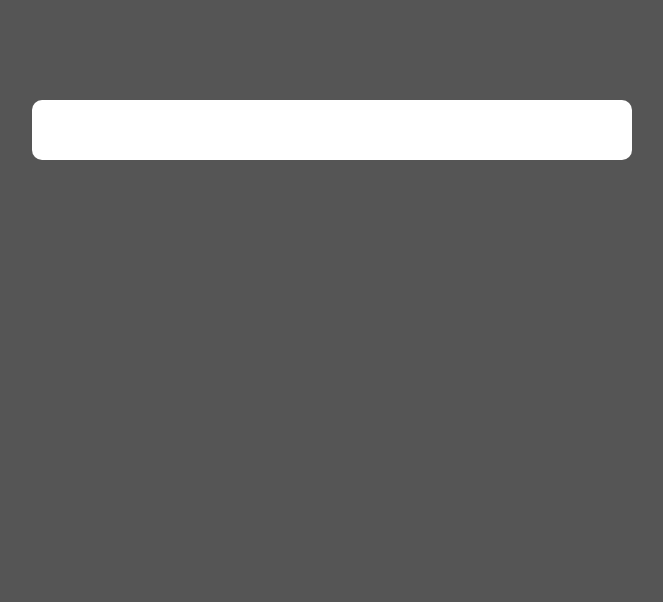
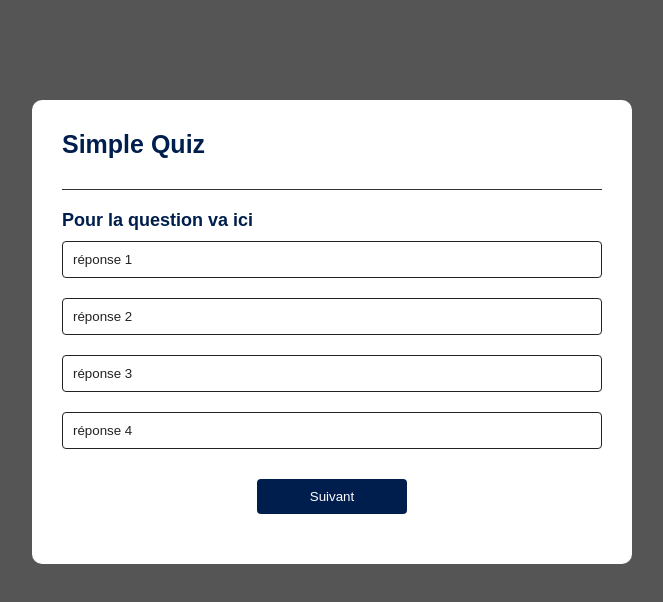
Before and after one commit to ussefSH/QuizGame-, a plain HTML site: page index.html in a window 1280 px wide. Shown: the whole page, without its empty margins (308-971 px from the left). Drawn offline with Linux system fonts and the light colour scheme.

Commit message:
j'ai ajouté 4 boutons avec un peu de style dans les deux fichiers index et style

```diff
--- a/index.html
+++ b/index.html
@@ -5,6 +5,21 @@
     <link rel="stylesheet" href="style.css">
 </head>
 <body>
-   <div class="game"></div>
+   <div class="game">
+     <h1>Simple Quiz</h1>
+     <div class="Quiz">
+        <h2 id="question">Pour la question va ici</h2>
+        <div id="buttons de réponse">
+          <button class="btn">réponse 1</button>
+          <button class="btn">réponse 2</button>
+          <button class="btn">réponse 3</button>
+          <button class="btn">réponse 4</button>
+        </div>
+        <button id="next-btn">Suivant</button>
+
+     </div>
+   </div>
+
+   </div>
 </body>
 </html>
--- a/style.css
+++ b/style.css
@@ -16,3 +16,48 @@ body{
     padding: 30px;
 
 }
+.game h1{
+    font-size: 25px;
+    color: #001e4d;
+    font-weight: 600;
+    border-bottom: 1px solid #333;
+    padding-bottom: 30px;
+}
+.Quiz{
+    padding: 20px 0;
+}
+.Quiz h2{
+    font-size: 18px;
+    color: #001e4d;
+    font-weight: 600;
+
+}
+.btn{
+    background: #fff;
+    color: #222;
+    font-weight: 500;
+    width: 100%;
+    border: 1px solid #222;
+    padding: 10px;
+    margin: 10px 0;
+    text-align: left;
+    border-radius: 4px;
+    cursor: pointer;
+    transition: all 0.3s;
+}
+.btn:hover{
+    background: #222;
+    color: #fff;
+}
+#next-btn{
+    background: #001e4d;
+    color: #fff;
+    font-weight: 500;
+    width: 150px;
+    border: 0;
+    padding: 10px;
+    margin: 20px auto 0;
+    border-radius: 4px;
+    cursor: pointer;
+    display: block;
+}
```
